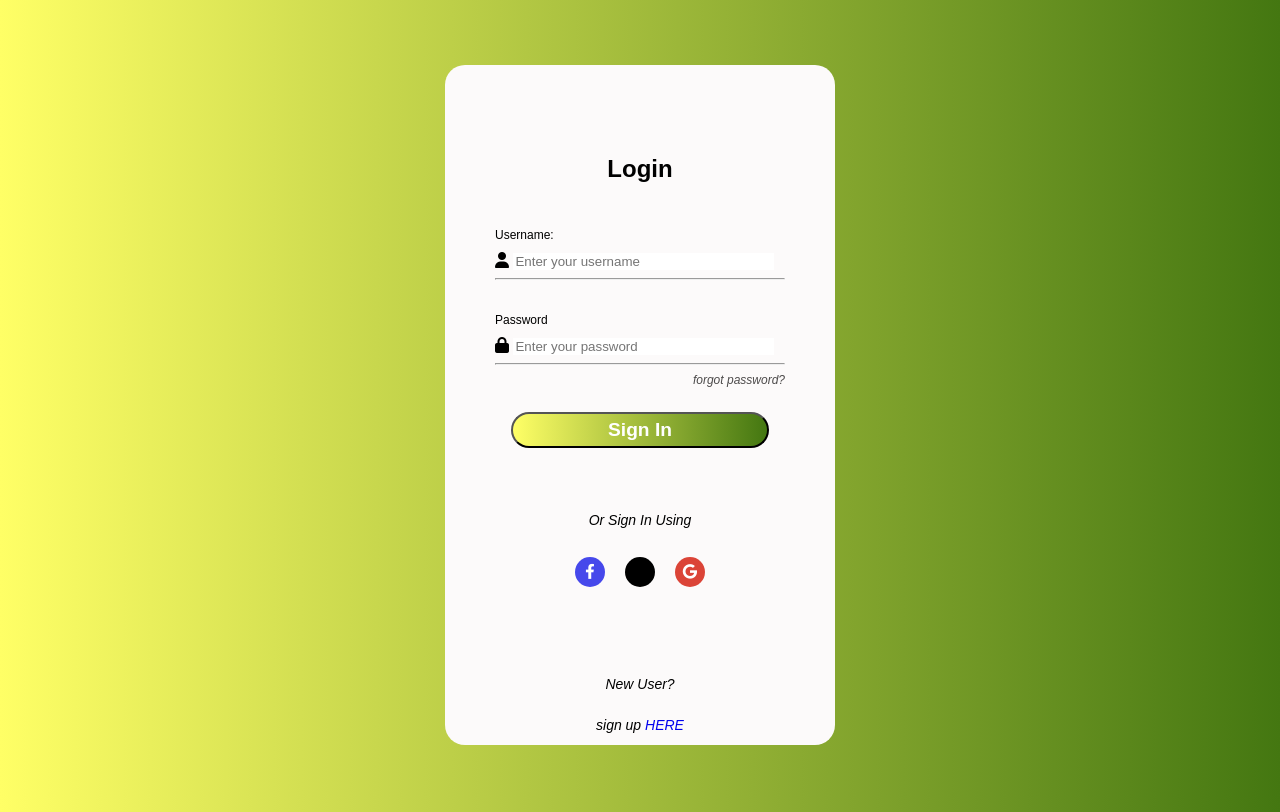
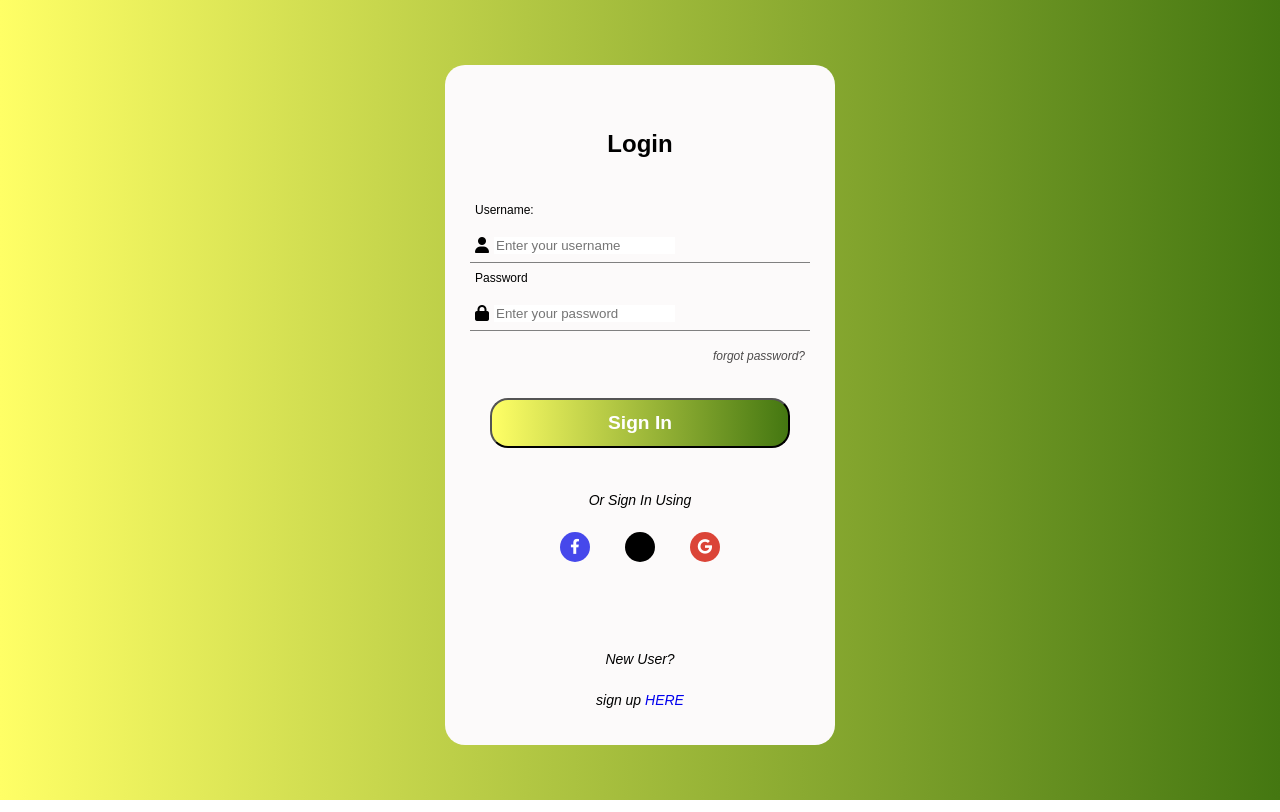
Before and after one commit to sudo-melanin/login_page_project, a plain HTML site: page index.html in a window 1280 px wide. Drawn offline with Linux system fonts and the light colour scheme.

Commit message:
updated files after modifying the HTML and CSS to enable maintaiability and avoiding repeatation

```diff
--- a/index.html
+++ b/index.html
@@ -5,7 +5,7 @@
   <meta http-equiv="X-UA-Compatible" content="IE=edge">
   <meta name="viewport" content="width=device-width, initial-scale=1.0">
   <link rel="icon" type="image/png" href="favicon.png">
-  <link rel="stylesheet" href="styles.css">
+  <link rel="stylesheet" href="main.css">
   <link rel="stylesheet" href="https://cdnjs.cloudflare.com/ajax/libs/font-awesome/6.4.2/css/all.min.css">
 
   <title>Enter Details for Access</title>
@@ -15,20 +15,24 @@
     <h2>Login</h2>
     <form>
       <div class="input-group">
-        <label type="text" for="username">Username:</label>
-        <i class="fa-solid fa-user"></i>
-         <input id="username" type="text" placeholder="Enter your username" required>
-          <hr>
+        <label for="username">Username:</label>
+        <div class="input-wrapper">
+          <i class="fa-solid fa-user"></i>
+          <input id="username" type="text" placeholder="Enter your username" required>
+        </div>
       </div>
+      <hr>
       <div class="input-group">
         <label for="password">
           Password
         </label>
-        <i class="fa-solid fa-lock"></i>
-        <input id="password" type="password" placeholder="Enter your password" required>
-        <hr>
-        <a href="#" alt="Recover password" class="forgot-password">forgot password?</a>
+        <div class="input-wrapper">
+          <i class="fa-solid fa-lock"></i>
+          <input id="password" type="password" placeholder="Enter your password" required>
+        </div>
       </div>
+      <hr>
+      <a href="#" class="forgot-password">forgot password?</a>
       <div class="btn">
         <button type="submit">Sign In</button>
       </div>
@@ -43,7 +47,7 @@
         </a>
       </div>
       <div class="custom-signup">
-        <p>  New User?  <br><span class="new-user">sign up <a href="#" alt="sign up now">HERE</a></span></p>
+        <p>  New User?  <br><span class="new-user">sign up <a href="#">HERE</a></span></p>
 
     </div>
     </div>
--- a/styles.css
+++ b/main.css
@@ -20,41 +20,46 @@ h2{
   padding-top: 35px;
   padding-bottom: 25px;
   font-weight: bold;
+  padding-top: 10px;
 }
 /*.input-group{
   display: block;
   align-items: left;*/
 
 .input-group{
-  display: block;
+  display: flex;
   flex-direction: column;
-  text-align: start;
-  padding-left: 50px;
-  padding-right: 50px;
-  padding-bottom: 25px;
-  justify-content: flex-start;
+  align-items: flex-start;
+  padding: 0 30px;
   width: 100%;
+}
+.input-wrapper{
+  display: flex;
+  align-items: center;
+  gap: 5px;
+  width: 100%;
+}
+hr{
+  padding-top: 0;
+  width: calc(100% - 50px);
+  outline: none;
   border: none;
+  border-bottom: 1px solid gray;
+
 }
 .input-group label{
-  display: block;
   text-align: left;
-  padding-bottom: 10px;
+  padding-bottom: 20px;
   font-size: 12px;
 }
-.input-group input{
-  text-align: left;
-  margin-left: auto;
-  margin-right: auto;
-  width: 90%;
-}
+
 .input-group input:focus{
   outline: none;
   border: none;
 }
-input[type="text"], input[type="password"]{
+.input-wrapper input{
   border: none;
-  width: 90%;
+  outline: none;
 }
 a{
   text-decoration: none;
@@ -65,16 +70,19 @@ a{
   text-align: right;
   font-size: 12px;
  color: rgb(77, 75, 75);
+ padding: 10px 30px 35px 0px;
 
 }
 button{
   background-image: linear-gradient(to right, #ffff66, #447711);
-  padding: 5px 95px 5px 95px;
+  padding: 12px;
   font-size: 1.2rem;
   border-radius: 18px;
   font-weight: bold;
-  color: white;
-  min-width: 60%;
+  color: #ffffff;
+  width: 80%;
+  max-width: 300px;
+
 }
 button:hover{
   background: linear-gradient(to right, #ffff66, #447711);
@@ -87,23 +95,21 @@ button:hover{
 .sign-up-option{
   display: flex;
   flex-direction: column;
-  padding: 50px 0;
+  padding: 30px 0;
 }
 .sign-up-option p{
   font-size: 14px;
   font-style: italic;
-  padding-bottom: 15px;
+  padding-bottom: 10px;
 }
 .social-login{
   display: flex;
   flex-direction: row;
   justify-content: center;
-  width: 100%;
   align-items: stretch;
-}
-.social-login a{
-  width: 30px;
-  height: 30px;
+  gap: 15px;
+  padding-bottom: 35px;
+
 }
 .gmail-icon-fa{
   background-color: #db4437;
@@ -144,9 +150,23 @@ button:hover{
   height: 30px;
 }
 .custom-signup{
-  padding-top: 75px;
+  padding-top: 40px;
 }
 .new-user{
   display: inline-block;
   padding-top: 25px;
 }
+@media (max-width: 600px) {
+  #main-group{
+    width:90%;
+    height: auto;
+    padding: 20px;
+  }
+  .input-group{
+    padding: 15px;
+  }
+  .social-login a{
+    width: 40px;
+    height: 40px;
+  }
+}
```
